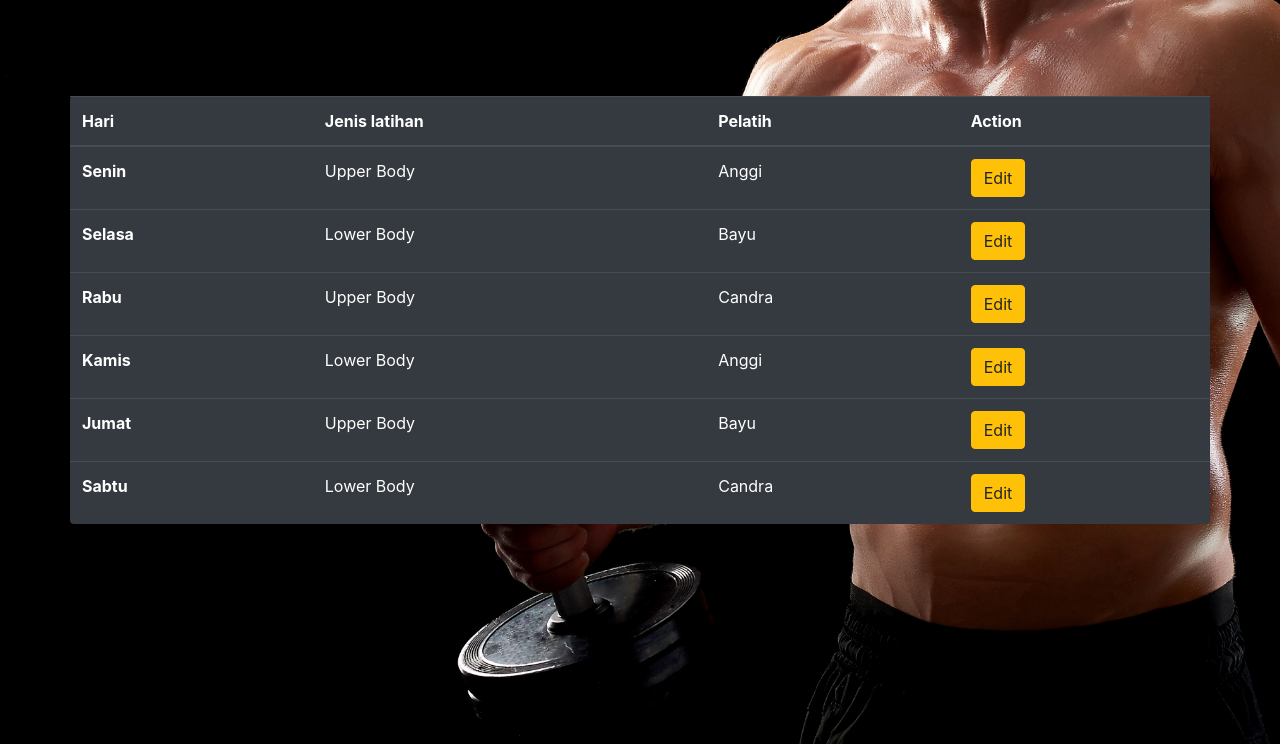
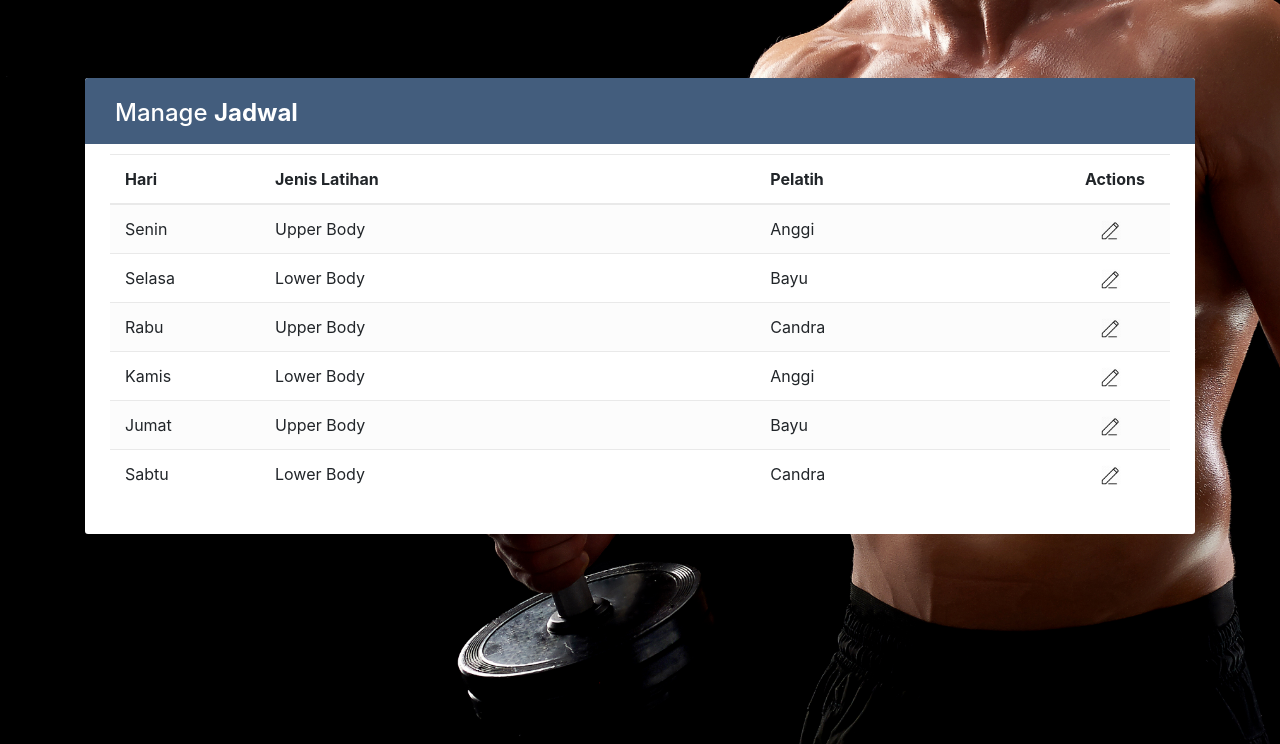
Before and after one commit to baihaki-bit/uas-web, a PHP site: page /admin/jadwal.php in a window 1280 px wide. Shown: the part 56-800 px from the top of the page. Run offline with PHP 8.4, Linux system fonts and the light colour scheme; data comes from the database, SQL or seed files in the repository.

Commit message:
Add files via upload
update minor

```diff
--- a/admin/assets/style.css
+++ b/admin/assets/style.css
@@ -48,3 +48,229 @@ body {
 #login .container #login-row #login-column #login-box #login-form #register-link {
   margin-top: -85px;
 }
+
+
+
+/**
+======================================
+ext
+======================================
+**/
+.table-responsive {
+    margin: 30px 0;
+}
+.table-wrapper {
+  background: #fff;
+  padding: 20px 25px;
+  border-radius: 3px;
+  min-width: 1000px;
+  box-shadow: 0 1px 1px rgba(0,0,0,.05);
+}
+.table-title {
+  padding-bottom: 15px;
+  background: #435d7d;
+  color: #fff;
+  padding: 16px 30px;
+  min-width: 100%;
+  margin: -20px -25px 10px;
+  border-radius: 3px 3px 0 0;
+}
+.table-title h2 {
+  margin: 5px 0 0;
+  font-size: 24px;
+}
+.table-title .btn-group {
+  float: right;
+}
+.table-title .btn {
+  color: #fff;
+  float: right;
+  font-size: 13px;
+  border: none;
+  min-width: 50px;
+  border-radius: 2px;
+  border: none;
+  outline: none !important;
+  margin-left: 10px;
+}
+.table-title .btn i {
+  float: left;
+  font-size: 21px;
+  margin-right: 5px;
+}
+.table-title .btn span {
+  float: left;
+  margin-top: 2px;
+}
+table.table tr th, table.table tr td {
+  border-color: #e9e9e9;
+  padding: 12px 15px;
+  vertical-align: middle;
+}
+table.table tr th:first-child {
+  width: 150px;
+}
+table.table tr th:last-child {
+  width: 100px;
+}
+table.table-striped tbody tr:nth-of-type(odd) {
+  background-color: #fcfcfc;
+}
+table.table-striped.table-hover tbody tr:hover {
+  background: #f5f5f5;
+}
+table.table th i {
+  font-size: 13px;
+  margin: 0 5px;
+  cursor: pointer;
+}
+table.table td:last-child i {
+  opacity: 0.9;
+  font-size: 22px;
+  margin: 0 5px;
+}
+table.table td a {
+  font-weight: bold;
+  color: #566787;
+  display: inline-block;
+  text-decoration: none;
+  outline: none !important;
+}
+table.table td a:hover {
+  color: #2196F3;
+}
+table.table td a.edit {
+  color: #FFC107;
+}
+table.table td a.delete {
+  color: #F44336;
+}
+table.table td i {
+  font-size: 19px;
+}
+table.table .avatar {
+  border-radius: 50%;
+  vertical-align: middle;
+  margin-right: 10px;
+}
+.pagination {
+  float: right;
+  margin: 0 0 5px;
+}
+.pagination li a {
+  border: none;
+  font-size: 13px;
+  min-width: 30px;
+  min-height: 30px;
+  color: #999;
+  margin: 0 2px;
+  line-height: 30px;
+  border-radius: 2px !important;
+  text-align: center;
+  padding: 0 6px;
+}
+.pagination li a:hover {
+  color: #666;
+}
+.pagination li.active a, .pagination li.active a.page-link {
+  background: #03A9F4;
+}
+.pagination li.active a:hover {
+  background: #0397d6;
+}
+.pagination li.disabled i {
+  color: #ccc;
+}
+.pagination li i {
+  font-size: 16px;
+  padding-top: 6px
+}
+.hint-text {
+  float: left;
+  margin-top: 10px;
+  font-size: 13px;
+}
+/* Custom checkbox */
+.custom-checkbox {
+  position: relative;
+}
+.custom-checkbox input[type="checkbox"] {
+  opacity: 0;
+  position: absolute;
+  margin: 5px 0 0 3px;
+  z-index: 9;
+}
+.custom-checkbox label:before{
+  width: 18px;
+  height: 18px;
+}
+.custom-checkbox label:before {
+  content: '';
+  margin-right: 10px;
+  display: inline-block;
+  vertical-align: text-top;
+  background: white;
+  border: 1px solid #bbb;
+  border-radius: 2px;
+  box-sizing: border-box;
+  z-index: 2;
+}
+.custom-checkbox input[type="checkbox"]:checked + label:after {
+  content: '';
+  position: absolute;
+  left: 6px;
+  top: 3px;
+  width: 6px;
+  height: 11px;
+  border: solid #000;
+  border-width: 0 3px 3px 0;
+  transform: inherit;
+  z-index: 3;
+  transform: rotateZ(45deg);
+}
+.custom-checkbox input[type="checkbox"]:checked + label:before {
+  border-color: #03A9F4;
+  background: #03A9F4;
+}
+.custom-checkbox input[type="checkbox"]:checked + label:after {
+  border-color: #fff;
+}
+.custom-checkbox input[type="checkbox"]:disabled + label:before {
+  color: #b8b8b8;
+  cursor: auto;
+  box-shadow: none;
+  background: #ddd;
+}
+/* Modal styles */
+.modal .modal-dialog {
+  max-width: 400px;
+}
+.modal .modal-header, .modal .modal-body, .modal .modal-footer {
+  padding: 20px 30px;
+}
+.modal .modal-content {
+  border-radius: 3px;
+  font-size: 14px;
+}
+.modal .modal-footer {
+  background: #ecf0f1;
+  border-radius: 0 0 3px 3px;
+}
+.modal .modal-title {
+  display: inline-block;
+}
+.modal .form-control {
+  border-radius: 2px;
+  box-shadow: none;
+  border-color: #dddddd;
+}
+.modal textarea.form-control {
+  resize: vertical;
+}
+.modal .btn {
+  border-radius: 2px;
+  min-width: 100px;
+}
+.modal form label {
+  font-weight: normal;
+}
--- a/admin/jadwal.php
+++ b/admin/jadwal.php
@@ -5,7 +5,8 @@
 	<meta name="viewport" content="width=device-width, initial-scale=1.0">
 	<link rel="stylesheet" type="text/css" href="../assets/css/bootstrap.min.css">
 	<link rel="stylesheet" type="text/css" href="../assets/style.css">
-	<title>Member</title>
+	<link rel="stylesheet" type="text/css" href="./assets/style.css">
+	<title>Jadwal</title>
 </head>
 <body>
 	<nav class="navbar navbar-expand-lg navbar-light bg-none">
@@ -13,12 +14,12 @@
 		<div class="pc-x">
 			<ul class="navbar-nav">
 				<li class="nav-item">
-					<a class="nav-link" href="../index.php">Home</a>
+					<a class="nav-link" href="../">Home</a>
+				</li>
+				<li class="nav-active">
+					<a class="nav-link" href="member.php">Member</a>
 				</li>
 				<li class="nav-item">
-					<a class="nav-link" href="member.php">Member</a>
-				</li>
-				<li class="nav-active">
 					<a class="nav-link" href="jadwal.php"><b>Jadwal</b></a>
 				</li>
 			</ul>
@@ -28,38 +29,44 @@
     <main>
 		<div class="pt-5 pb-5">
 			<div class="container">
+				<div class="table-responsive">
+					<div class="table-wrapper">
+						<div class="table-title">
 							<div class="row">
-					<div class="col-sm-12">
-						<div class="content-box rounded">
-							<div class="row pt-5 pb-5">
+								<div class="col-sm-6">
+									<h2>Manage <b>Jadwal</b></h2>
+								</div>
+							</div>
+						</div>
 						<?php
 						include_once('koneksi.php');
 						$sql = 'SELECT * FROM jadwal';
 						$result = mysqli_query($conn, $sql)
 						?>
-							<table class="table table-dark pt-5 pb-5 rounded">
+						<table class="table table-striped table-hover">
 							<thead>
 								<tr>
-								      <th scope="col">Hari</th>
-								      <th scope="col">Jenis latihan</th>
-								      <th scope="col">Pelatih</th>
-								      <th scope="col">Action</th>
+									<th>Hari</th>
+									<th>Jenis Latihan</th>
+									<th>Pelatih</th>
+									<th>Actions</th>
 								</tr>
 							</thead>
 							<tbody>
 								<?php while ($data = mysqli_fetch_object($result)){?>
 								<tr>
-										<th scope="row"><?= $data->hari ?></th>
+									<td><?= $data->hari ?></td>
 									<td><?= $data->jenis_latihan ?></td>
 									<td><?= $data->pelatih ?></td>
 									<td>
-											<a class="btn btn-warning" href="jadwal_edit.php?day=<?= $data->hari ?>">Edit
+										<a href="jadwal_edit.php?day=<?= $data->hari ?>" data-toggle="modal">
+											<img style="height: 20px" class="pl-3" src="../assets/icon/pen-writing-256.webp">
 									</td>
+
 								</tr>
 								<?php }?>
 							</tbody>
 						</table>
-						</div>
 					</div>
 				</div>
 
```
Also changed, not shown: admin/jadwal_edit.php (+23 -18 lines), admin/member.php (+21 -13 lines), admin/index.php (line endings or trailing spaces), admin/koneksi.php (line endings or trailing spaces), admin/login.php (line endings or trailing spaces), admin/member_delete.php (line endings or trailing spaces), admin/mysql.php (line endings or trailing spaces), assets/icon/pen-writing-256.webp (added), assets/icon/x_delete_stop-256.webp (added), assets/style.css (line endings or trailing spaces), index.php (line endings or trailing spaces), koneksi.php (line endings or trailing spaces), pendaftaran.php (line endings or trailing spaces). Lines whose indentation alone changed are shown as unchanged.
